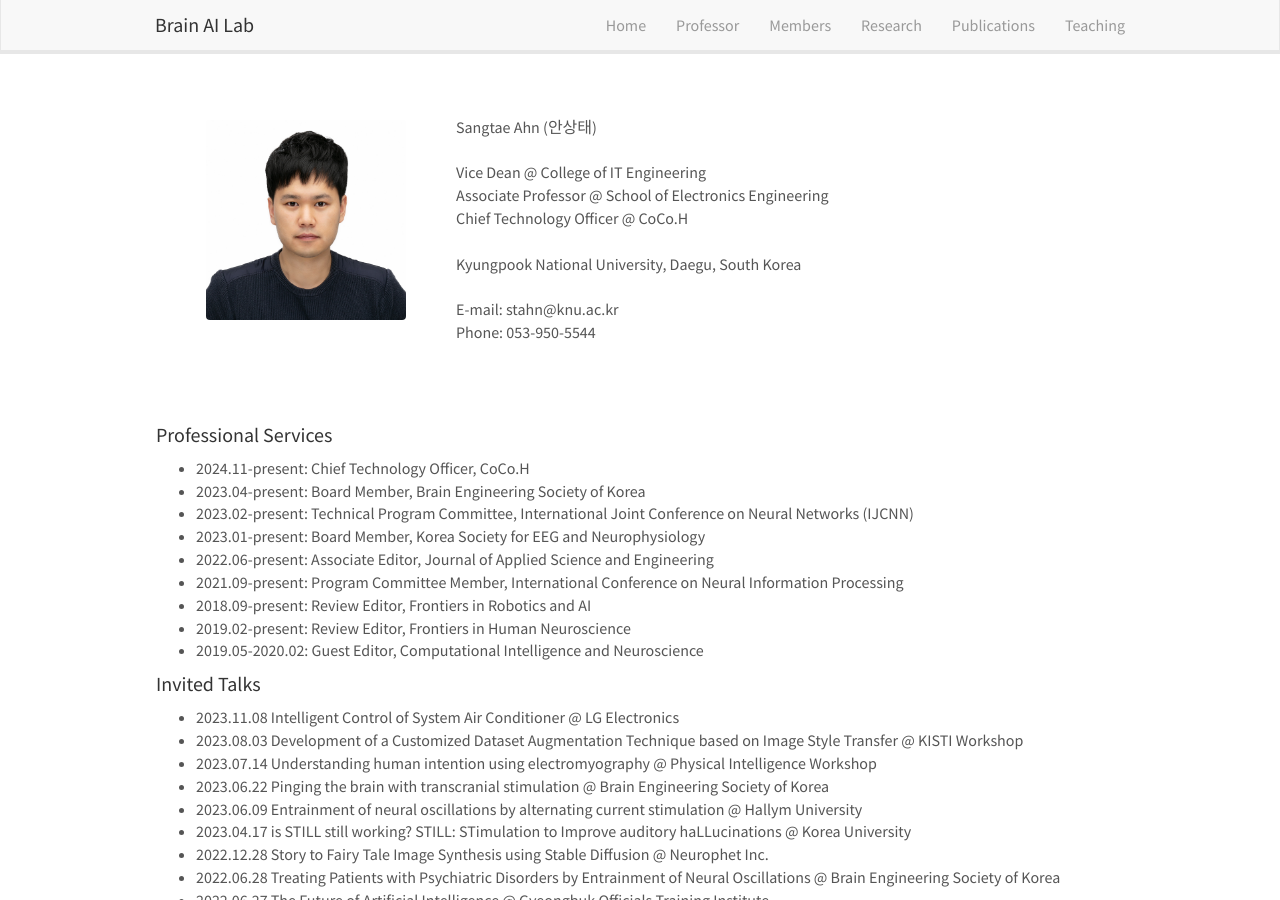
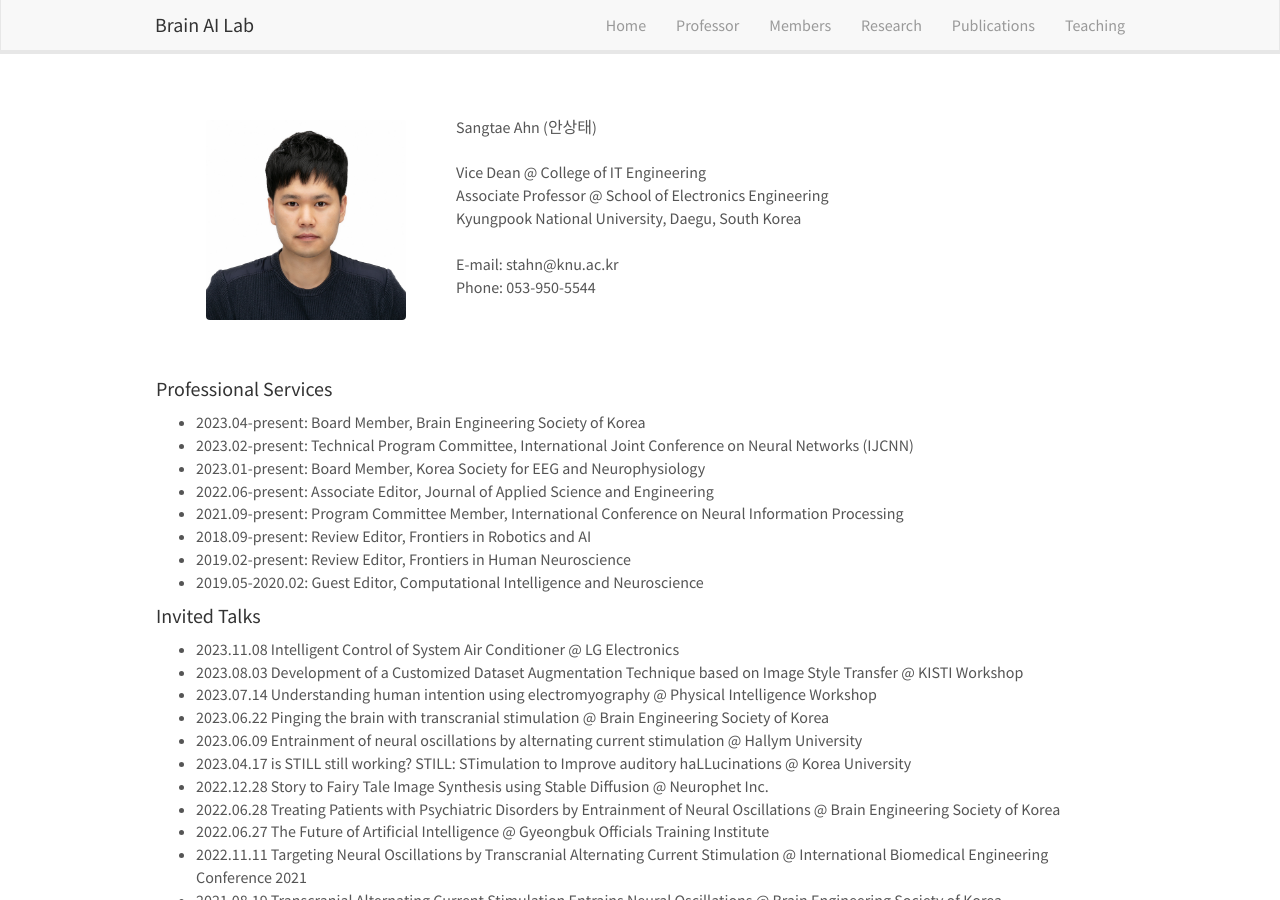
Before and after one commit to KNU-BrainAI/knu-brainai.github.io, a Jekyll site: the page built from _pages/professor.md, in a window 1280 px wide and 900 px high. Built offline with Jekyll 4.4.1, drawn with Linux system fonts in a browser that asks for light colours; nearby versions of some CDN libraries.

Commit message:
Update professor.md

```diff
--- a/_pages/professor.md
+++ b/_pages/professor.md
@@ -11,7 +11,6 @@ permalink: /professor/
 Sangtae Ahn (안상태) <br/><br/>
 Vice Dean @ College of IT Engineering  <br/>
 Associate Professor @ School of Electronics Engineering<br/>
-Chief Technology Officer @ CoCo.H <br/><br/>
 Kyungpook National University, Daegu, South Korea<br/>
 <br/>
 E-mail: stahn@knu.ac.kr<br/>
@@ -19,7 +18,6 @@ Phone: 053-950-5544<br/><br/>
 <br/><br/>
 
 #### Professional Services
-- 2024.11-present: Chief Technology Officer, CoCo.H
 - 2023.04-present: Board Member, Brain Engineering Society of Korea
 - 2023.02-present: Technical Program Committee, International Joint Conference on Neural Networks (IJCNN)
 - 2023.01-present: Board Member, Korea Society for EEG and Neurophysiology
```
